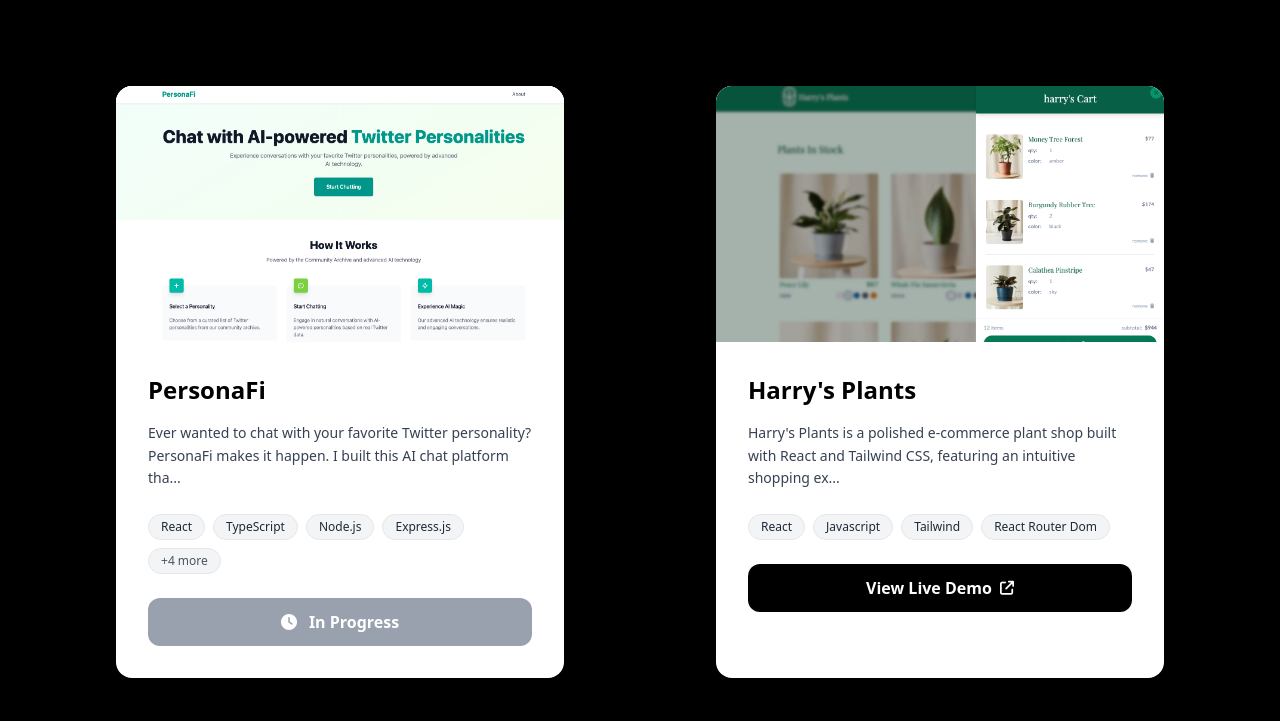
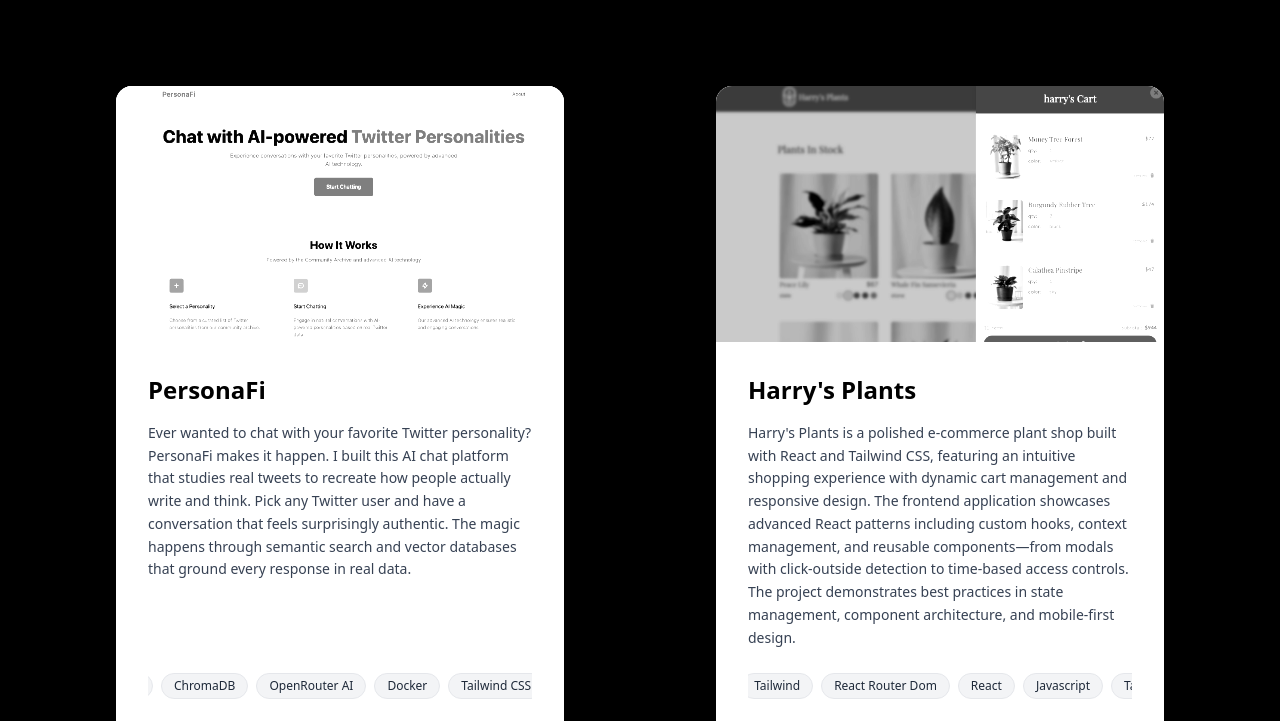
Before and after one commit to hisrael1/Portfolio-Site, a React (Vite) app: page / in a window 1280 px wide. Shown: the part 2479-3200 px from the top of the page. Built offline with nearby package versions, Linux system fonts and the light colour scheme; a web font is replaced by a local one.

Commit message:
redesign

```diff
--- a/package.json
+++ b/package.json
@@ -13,6 +13,7 @@
     "@fortawesome/fontawesome-svg-core": "^6.7.2",
     "@fortawesome/react-fontawesome": "^0.2.2",
     "@tailwindcss/vite": "^4.0.3",
+    "framer-motion": "^12.15.0",
     "lucide-react": "^0.474.0",
     "react": "^18.3.1",
     "react-dom": "^18.3.1",
--- a/src/App.tsx
+++ b/src/App.tsx
@@ -13,6 +13,7 @@ const App = () => {
   const contactRef = useRef<HTMLDivElement>(null);
 
   const [mousePosition, setMousePosition] = useState({ x: 0, y: 0 });
+  const [currentSection, setCurrentSection] = useState('home');
 
   useEffect(() => {
     const updateMousePosition = (ev: MouseEvent) => {
@@ -26,6 +27,46 @@ const App = () => {
     };
   }, []);
 
+  useEffect(() => {
+    const observerOptions = {
+      rootMargin: '-50% 0px -50% 0px',
+      threshold: 0
+    };
+
+    const observerCallback = (entries: IntersectionObserverEntry[]) => {
+      entries.forEach((entry) => {
+        if (entry.isIntersecting) {
+          const sectionId = entry.target.getAttribute('data-section');
+          if (sectionId) {
+            setCurrentSection(sectionId);
+          }
+        }
+      });
+    };
+
+    const observer = new IntersectionObserver(observerCallback, observerOptions);
+
+    // Observe all sections
+    if (homeRef.current) {
+      homeRef.current.setAttribute('data-section', 'home');
+      observer.observe(homeRef.current);
+    }
+    if (aboutRef.current) {
+      aboutRef.current.setAttribute('data-section', 'about');
+      observer.observe(aboutRef.current);
+    }
+    if (projectsRef.current) {
+      projectsRef.current.setAttribute('data-section', 'projects');
+      observer.observe(projectsRef.current);
+    }
+    if (contactRef.current) {
+      contactRef.current.setAttribute('data-section', 'contact');
+      observer.observe(contactRef.current);
+    }
+
+    return () => observer.disconnect();
+  }, []);
+
   return (
     <div className="bg-black relative min-h-screen">
       {/* Mouse cursor effect */}
@@ -36,7 +77,7 @@ const App = () => {
         }}
       />
 
-      <NavBar refs={{homeRef, aboutRef, projectsRef, contactRef}}/>
+      <NavBar refs={{homeRef, aboutRef, projectsRef, contactRef}} currentSection={currentSection}/>
       <div className="relative w-full flex flex-col items-center">
         <Home ref={homeRef} />
         <AboutMe ref={aboutRef} />
--- a/src/components/Home.tsx
+++ b/src/components/Home.tsx
@@ -2,6 +2,7 @@ import background from '../assets/background.jpg';
 import headshot from '../assets/headshot.png'
 import { forwardRef, ForwardedRef, useEffect, useState } from 'react'
 import githubLogo from "../assets/github-mark.png";
+import { motion } from 'framer-motion';
 
 const Home = forwardRef((_, ref: ForwardedRef<HTMLDivElement>) => {
     const [mousePosition, setMousePosition] = useState({ x: 0, y: 0 });
@@ -48,13 +49,23 @@ const Home = forwardRef((_, ref: ForwardedRef<HTMLDivElement>) => {
                 />
 
                 <div className='text-center max-w-4xl'>
-                    <h1 className='text-7xl md:text-8xl font-bold mb-6 bg-gradient-to-r from-white via-gray-100 to-gray-300 bg-clip-text text-transparent leading-tight'>
+                    <motion.h1
+                        className='text-7xl md:text-8xl font-bold mb-6 bg-gradient-to-r from-white via-gray-100 to-gray-300 bg-clip-text text-transparent leading-tight'
+                        initial={{ opacity: 0, y: 30 }}
+                        animate={{ opacity: 1, y: 0 }}
+                        transition={{ duration: 0.8, ease: "easeOut" }}
+                    >
                         Harrison Israel
-                    </h1>
+                    </motion.h1>
 
-                    <h2 className='text-2xl md:text-3xl text-gray-300 font-light mb-12 leading-relaxed'>
+                    <motion.h2
+                        className='text-2xl md:text-3xl text-gray-300 font-light mb-12 leading-relaxed'
+                        initial={{ opacity: 0, y: 30 }}
+                        animate={{ opacity: 1, y: 0 }}
+                        transition={{ duration: 0.8, ease: "easeOut", delay: 0.3 }}
+                    >
                         Front-End Focused Full-Stack Developer
-                    </h2>
+                    </motion.h2>
                 </div>
 
                 <div className="flex justify-center space-x-8 items-center">
--- a/src/components/SkillsAndProjects/ProjectCard.tsx
+++ b/src/components/SkillsAndProjects/ProjectCard.tsx
@@ -7,54 +7,66 @@ interface ProjectCardProps {
 const ProjectCard = (props: ProjectCardProps) => {
     const { project } = props;
 
-    // Create a short description (first 120 characters)
-    const shortDescription = project.description.length > 120
-        ? project.description.substring(0, 120) + "..."
-        : project.description;
-
     const isInProgress = project.liveLink === 'in-progress';
 
     return (
-        <div className="group bg-white rounded-2xl overflow-hidden shadow-2xl hover:shadow-3xl transition-all duration-500 hover:scale-[1.02] max-w-md w-full">
+        <div className="group bg-white rounded-2xl overflow-hidden shadow-2xl hover:shadow-3xl transition-all duration-500 hover:scale-[1.02] max-w-md w-full h-full flex flex-col">
             {/* Image Section */}
             <div className="relative overflow-hidden bg-gray-50">
                 <img
                     className="w-full h-64 object-cover transition-transform duration-500 group-hover:scale-110 block"
                     src={project.imageSrc}
                     alt={project.name}
+                    style={{
+                        filter: 'grayscale(100%) contrast(1.2) brightness(1.1)'
+                    }}
                 />
             </div>
 
             {/* Content Section */}
-            <div className="p-8">
+            <div className="p-8 flex-1 flex flex-col">
                 <h3 className="text-2xl font-bold text-black mb-4 group-hover:text-gray-800 transition-colors">
                     {project.name}
                 </h3>
 
-                <p className="text-gray-700 text-sm leading-relaxed mb-6">
-                    {shortDescription}
+                <p className="text-gray-700 text-sm leading-relaxed mb-6 flex-1">
+                    {project.description}
                 </p>
 
-                {/* Skills Tags */}
-                <div className="flex flex-wrap gap-2 mb-6">
-                    {project.skills.slice(0, 4).map((skill, index) => (
+                {/* Skills Tags - Auto Scrolling */}
+                <div className="mb-6 overflow-hidden">
+                    <div
+                        className="flex gap-2"
+                        style={{
+                            animation: 'scroll-left 15s linear infinite',
+                            width: 'max-content',
+                            animationName: 'scroll-left'
+                        }}
+                    >
+                        {/* First set of skills */}
+                        {project.skills.map((skill, index) => (
                             <span
-                            key={index}
-                            className="px-3 py-1 bg-gray-100 text-gray-800 text-xs font-medium rounded-full border border-gray-200"
+                                key={`first-${index}`}
+                                className="px-3 py-1 bg-gray-100 text-gray-800 text-xs font-medium rounded-full border border-gray-200 whitespace-nowrap flex-shrink-0"
                             >
                                 {skill}
                             </span>
                         ))}
-                    {project.skills.length > 4 && (
-                        <span className="px-3 py-1 bg-gray-100 text-gray-600 text-xs font-medium rounded-full border border-gray-200">
-                            +{project.skills.length - 4} more
+                        {/* Duplicate set for seamless loop */}
+                        {project.skills.map((skill, index) => (
+                            <span
+                                key={`second-${index}`}
+                                className="px-3 py-1 bg-gray-100 text-gray-800 text-xs font-medium rounded-full border border-gray-200 whitespace-nowrap flex-shrink-0"
+                            >
+                                {skill}
                             </span>
-                    )}
+                        ))}
+                    </div>
                 </div>
 
                 {/* CTA Button */}
                 {isInProgress ? (
-                    <div className="w-full bg-gray-400 text-white py-3 px-6 rounded-xl font-semibold text-center flex items-center justify-center cursor-not-allowed">
+                    <div className="w-full bg-gray-400 text-white py-3 px-6 rounded-xl font-semibold text-center flex items-center justify-center cursor-not-allowed mt-auto">
                         <i className="fa-solid fa-clock mr-3"></i>
                         In Progress
                     </div>
@@ -63,7 +75,7 @@ const ProjectCard = (props: ProjectCardProps) => {
                         href={project.liveLink}
                         target="_blank"
                         rel="noopener noreferrer"
-                        className="group/btn w-full bg-black text-white py-3 px-6 rounded-xl font-semibold text-center block hover:bg-gray-800 transition-all duration-300 hover:shadow-lg"
+                        className="group/btn w-full bg-black text-white py-3 px-6 rounded-xl font-semibold text-center block hover:bg-gray-800 transition-all duration-300 hover:shadow-lg mt-auto"
                     >
                         <span className="flex items-center justify-center">
                             View Live Demo
--- a/src/index.css
+++ b/src/index.css
@@ -27,3 +27,13 @@
     padding-top: 2rem;
     padding-bottom: 3rem;
 } */
+
+/* Auto-scrolling skills animation */
+@keyframes scroll-left {
+    0% {
+        transform: translateX(0);
+    }
+    100% {
+        transform: translateX(-50%);
+    }
+}
```
Also changed, not shown: src/components/NavBar.tsx (+33 -7 lines), 2 other files (tests, documents, lock files or other folders). Lines whose indentation alone changed are shown as unchanged.
